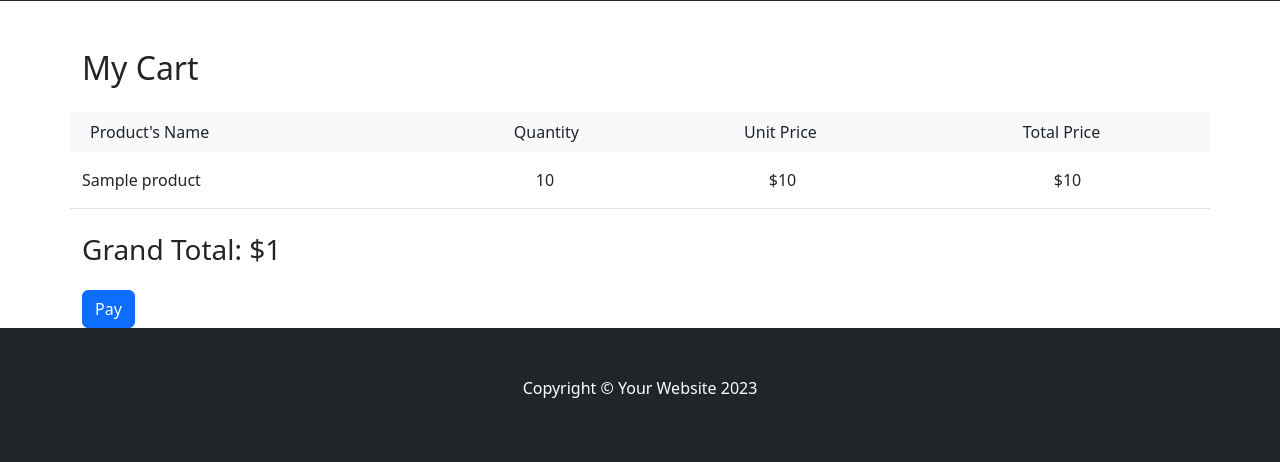
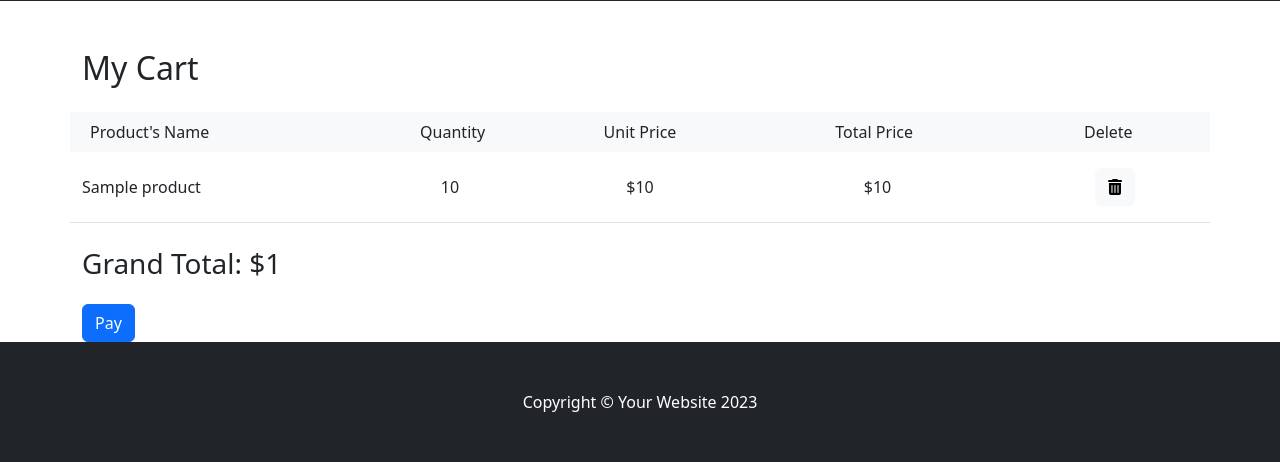
Before and after one commit to Getos/djangoMarketplace, a Django app: template ecommerce/templates/cart.html in a window 1280 px wide. Shown: the part 419-881 px from the top of the page. Before the commit the page ends 817 px from the top, so only its background shows below. Run offline with Django 5.2, Linux system fonts and the light colour scheme; the template is opened without the code that fills it: most values are stand-ins (such as "Sample title", 1, 10 or a date in 2020); some libraries are stand-ins or nearby versions.

Commit message:
added deleted butto at cart and the purchased quantity reflect in the database stock

```diff
--- a/ecommerce/ecommerce/urls.py
+++ b/ecommerce/ecommerce/urls.py
@@ -27,5 +27,7 @@ urlpatterns = [
     path('users/', include('users.urls')),
     path("cart/", views.cart, name="cart"),
     path("add_to_cart/", views.add_to_cart, name="add"),
-    path("confirm_payment/<str:pk>", views.confirm_payment)
+    path("confirm_payment/<str:pk>", views.confirm_payment),
+    path('delete_cart_item/<int:pk>/',
+         views.delete_cart_item, name='delete_cart_item'),
 ]
--- a/ecommerce/templates/base.html
+++ b/ecommerce/templates/base.html
@@ -11,6 +11,7 @@
         <link rel="icon" href="{% static 'favicon.ico' %}" type="image/x-icon">
         <!-- Bootstrap icons-->
         <link href="https://cdn.jsdelivr.net/npm/bootstrap-icons@1.5.0/font/bootstrap-icons.css" rel="stylesheet" />
+        <link rel="stylesheet" href="https://cdnjs.cloudflare.com/ajax/libs/font-awesome/6.0.0-beta3/css/all.min.css">
         <!-- Core theme CSS (includes Bootstrap)-->
         <link rel="stylesheet" href="{% static 'css/styles.css' %}">
         <script type="module" src="{% static 'javascripts/scripts.js' %}" defer></script>
--- a/ecommerce/templates/cart.html
+++ b/ecommerce/templates/cart.html
@@ -11,28 +11,34 @@
     {% endif %}
 
     <div class="row bg-light p-2 font-weight-bold">
-        <div class="col-md-4">Product's Name</div>
+        <div class="col-md-3">Product's Name</div>
         <div class="col-md-2 text-center">Quantity</div>
-        <div class="col-md-3 text-center">Unit Price</div>
+        <div class="col-md-2 text-center">Unit Price</div>
         <div class="col-md-3 text-center">Total Price</div>
+        <div class="col-md-2 text-center">Delete</div>
     </div>
 
     {% for item in items %}
     <div class="row py-3 border-bottom {% if item.product.id in insufficient_stock_items %} text-danger {% endif %}">
-        <div class="col-md-4 d-flex align-items-center">
+        <div class="col-md-3 d-flex align-items-center">
             <p class="mb-0">{{ item.product.title }}</p>
         </div>
         <div class="col-md-2 text-center d-flex align-items-center justify-content-center">
             <p class="mb-0">{{ item.quantity }}</p>
             {% if item.quantity > item.product.quantity %}
-                <span class="text-danger ml-2">(the quantity{{ item.quantity }} is not available)</span>
+            <span class="text-danger ml-2">(the quantity{{ item.quantity }} is not available)</span>
             {% endif %}
         </div>
-        <div class="col-md-3 text-center d-flex align-items-center justify-content-center">
+        <div class="col-md-2 text-center d-flex align-items-center justify-content-center">
             <p class="mb-0">${{ item.product.price }}</p>
         </div>
         <div class="col-md-3 text-center d-flex align-items-center justify-content-center">
             <p class="mb-0">${{ item.itemTotal }}</p>
+        </div>
+        <div class="col-md-2 text-center">
+            <button class="btn btn-light" onclick="deleteCartItem({{ item.id }})">
+                <i class="fas fa-trash-alt"></i>
+            </button>
         </div>
     </div>
     {% endfor %}
@@ -47,8 +53,21 @@
 
 <script>
   document.getElementById("payButton").onclick = function () {
-    let cart_id = "{{cart.id}}";
+    let cart_id = "{{ cart.id }}";
     location.href = "http://localhost:8000/confirm_payment/" + cart_id;
   };
+
+  function deleteCartItem(cartItemId) {
+    fetch(`/delete_cart_item/${cartItemId}/`, {
+      method: "DELETE",
+      headers: {
+        "X-CSRFToken": "{{ csrf_token }}"
+      }
+    }).then(response => {
+      if (response.status === 200) {
+        location.reload();
+      }
+    });
+  }
 </script>
 {% endblock content %}
```
Also changed, not shown: ecommerce/ecommerce/views.py (+26 -2 lines).
